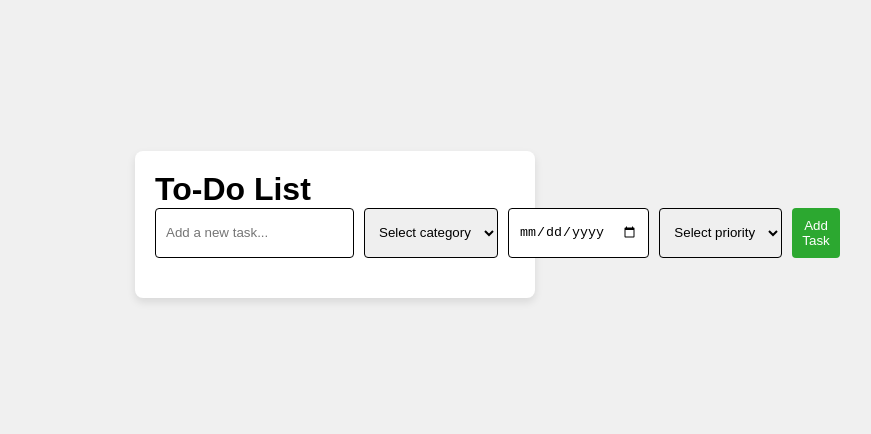
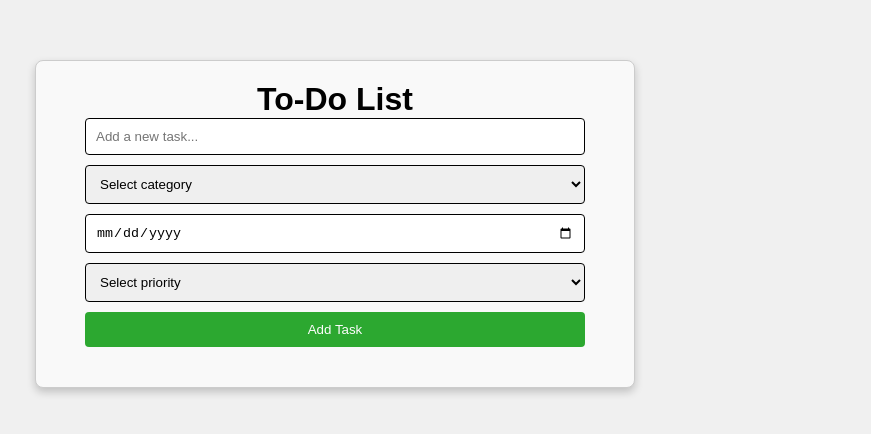
Before and after one commit to TG3-CODE/TO-DO-list-application, a plain HTML site: page index.html in a window 1280 px wide. Shown: the part 176-610 px from the top of the page, without its empty margins (305-1176 px from the left). Drawn offline with Linux system fonts and the light colour scheme.

Commit message:
Add files via upload

```diff
--- a/style.css
+++ b/style.css
@@ -16,19 +16,24 @@
 
 /* App container */
 .todo-app {
-    width: 100%;
-    max-width: 400px;
+  max-width: 600px;
+  width: 80%;
+  margin: 0 auto;
   padding: 20px;
-    background-color: white;
-    box-shadow: 0 4px 8px rgba(0, 0, 0, 0.1);
+  background-color: #f9f9f9;
+  border: 1px solid #ccc;
   border-radius: 8px;
+  box-shadow: 0 4px 8px rgba(0, 0, 0, 0.2);
+  text-align: center;
 }
 
 /* Task Input */
 .task-input {
   display: flex;
+  flex-direction: column; /* Stack elements vertically */
   gap: 10px;
   margin-bottom: 20px;
+  align-items: center; /* Center-align items */
 }
 
 .task-input input,
@@ -37,6 +42,8 @@
   padding: 10px;
   border-radius: 4px;
   border: 1px solid black;
+  width: 100%; /* Full width within container */
+  max-width: 500px; /* Optional: Limit max width */
 }
 
 .task-input button {
@@ -54,6 +61,8 @@
 /* Task List */
 #taskList {
   list-style-type: none;
+  padding: 0;
+  margin-top: 20px;
 }
 
 .task {
@@ -110,7 +119,6 @@
 /* Responsive design */
 @media (max-width: 600px) {
   .task-input {
-      flex-direction: column;
       gap: 5px;
   }
 }
```
Lines whose indentation alone changed are shown as unchanged.
